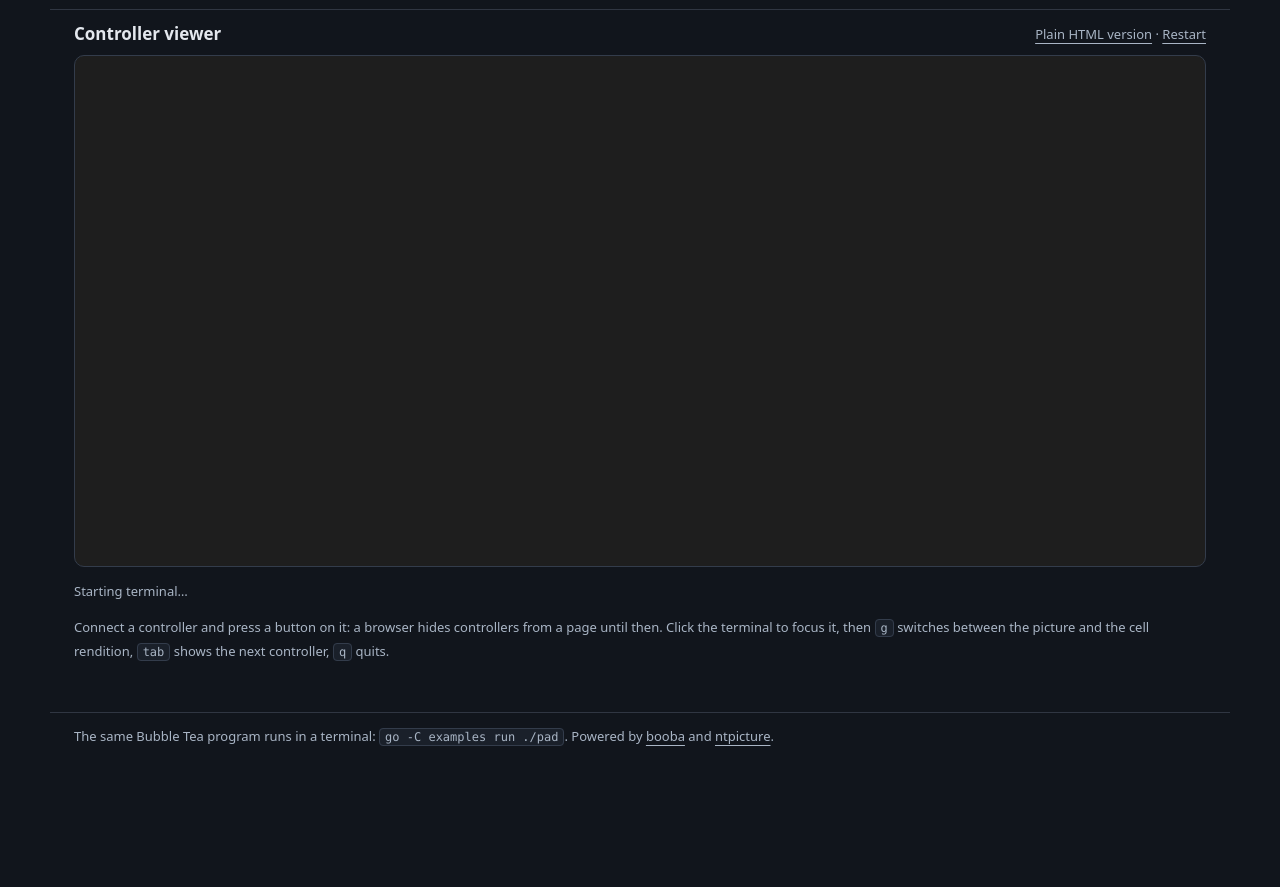
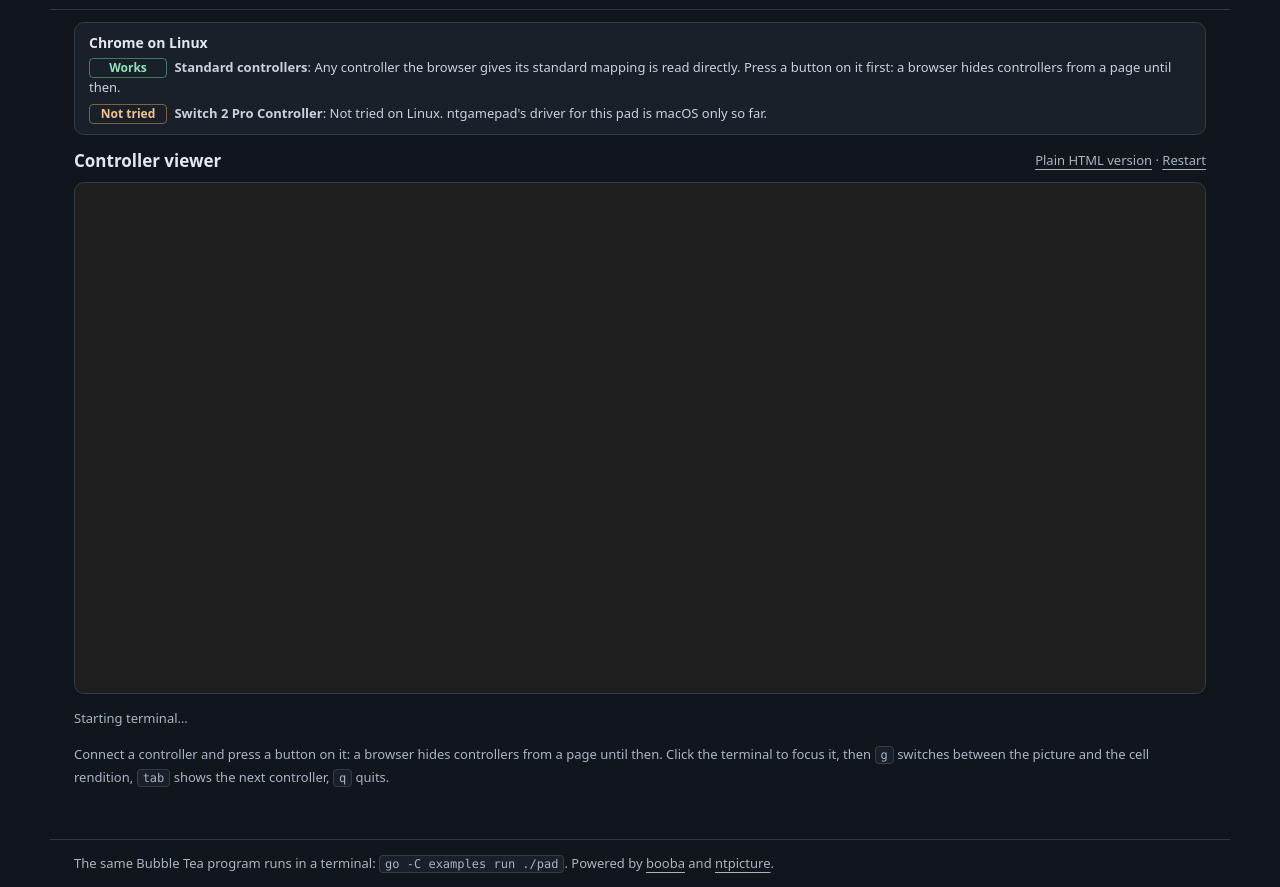
Before and after one commit to NimbleTerminal/ntgamepad, a plain HTML site: page web/index.html in a window 1280 px wide. Shown: the part 48-935 px from the top of the page. Before the commit the page ends 809 px from the top, so only its background shows below. Drawn offline with Linux system fonts and the light colour scheme.

Commit message:
Say on the demo pages what this browser can do with controllers
Detect the browser and operating system and list, from what has been
tried, whether standard controllers and the Switch 2 Pro Controller
work there: Chromium and Firefox on macOS do, Safari does not, and
other systems are marked as not tried.

```diff
--- /dev/null
+++ b/web/compat.css
@@ -0,0 +1,16 @@
+/* ntgamepad - Copyright (c) 2026 Neomantra Corp. */
+#compat { border: 1px solid #333c4b; border-radius: 10px; padding: 10px 14px; margin: 0 0 14px; background: #1a202a; color: #c9d1dc; }
+#compat h2 { font-size: 14px; margin: 0 0 6px; color: #e4e8ee; }
+#compat ul { list-style: none; margin: 0; padding: 0; display: grid; gap: 6px; }
+#compat li { font-size: 13px; line-height: 1.5; }
+.compat-level { display: inline-block; min-width: 6.5em; text-align: center; border-radius: 4px; padding: 0 6px; margin-right: 4px; font-size: 12px; font-weight: 600; border: 1px solid; }
+#compat li[data-level="yes"] .compat-level { color: #8de3b6; border-color: #3f7a60; }
+#compat li[data-level="no"] .compat-level { color: #ffaaa1; border-color: #8a4a44; }
+#compat li[data-level="unknown"] .compat-level { color: #f2c38b; border-color: #7d6340; }
+@media (prefers-color-scheme: light) {
+  .plain #compat { background: #fff; border-color: #d5d9e0; color: #475467; }
+  .plain #compat h2 { color: #1c2026; }
+  .plain #compat li[data-level="yes"] .compat-level { color: #186a45; border-color: #8fc9ad; }
+  .plain #compat li[data-level="no"] .compat-level { color: #a3271c; border-color: #e3a49d; }
+  .plain #compat li[data-level="unknown"] .compat-level { color: #8a5a12; border-color: #dcbf8f; }
+}
--- /dev/null
+++ b/web/compat.js
@@ -0,0 +1,95 @@
+// ntgamepad - Copyright (c) 2026 Neomantra Corp.
+//
+// Says what this browser can do with game controllers, from what has been
+// tried. It fills the element with id "compat".
+
+// detect names the browser engine and the operating system. It prefers what
+// the browser states about itself (userAgentData) and falls back to the
+// user-agent string. Feature checks, not this, decide whether the Gamepad
+// API is there.
+export function detect(nav = navigator) {
+  const ua = nav.userAgent || '';
+  const brands = (nav.userAgentData?.brands || []).map(b => b.brand);
+  let browser = 'other', name = 'This browser';
+  if (brands.some(b => /Chromium|Google Chrome|Microsoft Edge|Brave|Opera/.test(b)) || /Chrom(e|ium)\/|Edg\//.test(ua)) {
+    browser = 'chromium';
+    name = brands.find(b => /Google Chrome|Microsoft Edge|Brave|Opera/.test(b)) || (/Edg\//.test(ua) ? 'Microsoft Edge' : 'Chrome');
+  } else if (/Firefox\//.test(ua)) {
+    browser = 'firefox';
+    name = 'Firefox';
+  } else if (/Safari\//.test(ua) && /Apple/.test(nav.vendor || '')) {
+    browser = 'safari';
+    name = 'Safari';
+  }
+  const platform = nav.userAgentData?.platform || nav.platform || '';
+  let os = 'other', osName = 'this system';
+  if (/iPhone|iPad|iPod/.test(ua) || (/Mac/.test(platform) && nav.maxTouchPoints > 1)) {
+    os = 'ios'; osName = 'iOS';
+  } else if (/Android/.test(ua)) {
+    os = 'android'; osName = 'Android';
+  } else if (/Mac/i.test(platform)) {
+    os = 'macos'; osName = 'macOS';
+  } else if (/Win/i.test(platform)) {
+    os = 'windows'; osName = 'Windows';
+  } else if (/Linux|X11/i.test(platform)) {
+    os = 'linux'; osName = 'Linux';
+  }
+  return { browser, name, os, osName };
+}
+
+// report is the list of findings for a browser: each has a level ("yes",
+// "no" or "unknown"), a subject and what is known about it.
+export function report(d, hasGamepads, secure) {
+  if (!hasGamepads) {
+    return [{ level: 'no', subject: 'Controllers', text: secure
+      ? 'This browser has no Gamepad API, so a page cannot read a controller.'
+      : 'The Gamepad API needs a secure page (https or localhost).' }];
+  }
+  const rows = [{
+    level: 'yes', subject: 'Standard controllers',
+    text: 'Any controller the browser gives its standard mapping is read directly. Press a button on it first: a browser hides controllers from a page until then.',
+  }];
+  const pad = 'Switch 2 Pro Controller';
+  const needsStart = 'The pad sends nothing until a native program has started it since it was plugged in: run ntgamepad-probe, or anything else built on ntgamepad, once.';
+  if (d.os !== 'macos') {
+    rows.push({ level: 'unknown', subject: pad, text: `Not tried on ${d.osName}. ntgamepad's driver for this pad is macOS only so far.` });
+  } else if (d.browser === 'chromium') {
+    rows.push({ level: 'yes', subject: pad, text: `${d.name} lists it over USB as a generic gamepad and ntgamepad maps it. ${needsStart}` });
+  } else if (d.browser === 'firefox') {
+    rows.push({ level: 'yes', subject: pad, text: `Firefox lists it over USB as a generic gamepad and ntgamepad maps it. ${needsStart}` });
+  } else if (d.browser === 'safari') {
+    rows.push({ level: 'no', subject: pad, text: 'Safari takes its controllers from macOS, which does not recognise this pad, so a page never sees it. Use a Chromium browser or Firefox.' });
+  } else {
+    rows.push({ level: 'unknown', subject: pad, text: 'Not tried in this browser.' });
+  }
+  return rows;
+}
+
+const labels = { yes: 'Works', no: 'Does not work', unknown: 'Not tried' };
+
+export function render(el, nav = navigator) {
+  if (!el) return;
+  const d = detect(nav);
+  const rows = report(d, typeof nav.getGamepads === 'function', window.isSecureContext);
+  el.textContent = '';
+  const h = document.createElement('h2');
+  h.textContent = `${d.name} on ${d.osName}`;
+  el.append(h);
+  const list = document.createElement('ul');
+  for (const r of rows) {
+    const li = document.createElement('li');
+    li.dataset.level = r.level;
+    const badge = document.createElement('span');
+    badge.className = 'compat-level';
+    badge.textContent = labels[r.level];
+    const subject = document.createElement('strong');
+    subject.textContent = r.subject;
+    li.append(badge, ' ', subject, ': ', r.text);
+    list.append(li);
+  }
+  el.append(list);
+}
+
+if (typeof document !== 'undefined') {
+  render(document.querySelector('#compat'));
+}
--- a/web/index.html
+++ b/web/index.html
@@ -6,10 +6,12 @@
   <meta name="viewport" content="width=device-width,initial-scale=1">
   <title>ntgamepad · game controllers for Go</title>
   <link rel="stylesheet" href="site.css">
+  <link rel="stylesheet" href="compat.css">
 </head>
 <body>
   <header><a class="brand" href="./">ntgamepad<span>Game controllers for Go, native and in the browser.</span></a><a href="https://github.com/NimbleTerminal/ntgamepad">Source ↗</a></header>
   <main>
+    <section id="compat" aria-label="What this browser can do with controllers"></section>
     <section class="demo" aria-label="Live terminal example">
       <div class="toolbar"><h1>Controller viewer</h1><span><a href="plain.html">Plain HTML version</a> · <a id="restart" href="./">Restart</a></span></div>
       <div class="terminal-frame"><div id="terminal"></div></div>
@@ -19,6 +21,7 @@
   </main>
   <footer>The same Bubble Tea program runs in a terminal: <code>go -C examples run ./pad</code>. Powered by <a href="https://github.com/NimbleTerminal/booba">booba</a> and <a href="https://github.com/NimbleTerminal/ntpicture">ntpicture</a>.</footer>
   <script src="wasm_exec.js"></script>
+  <script type="module" src="compat.js"></script>
   <script type="module" src="site.js"></script>
 </body>
 </html>
```
Also changed, not shown: web/plain.html (+4 -1 lines), 1 other file.
